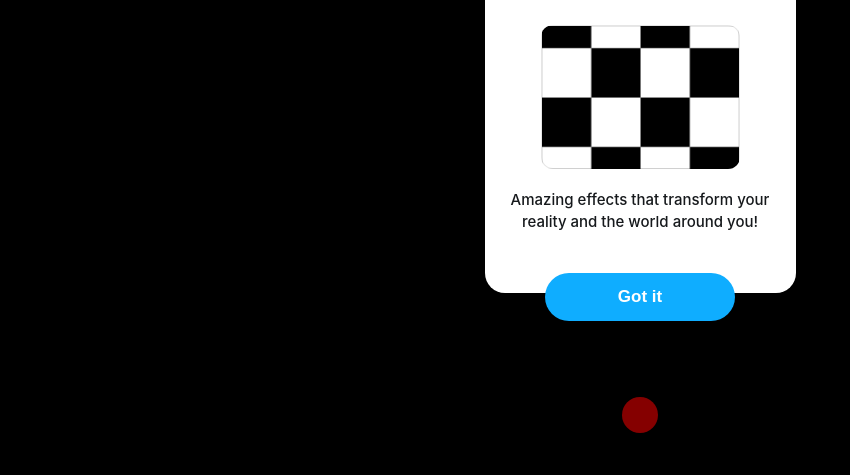
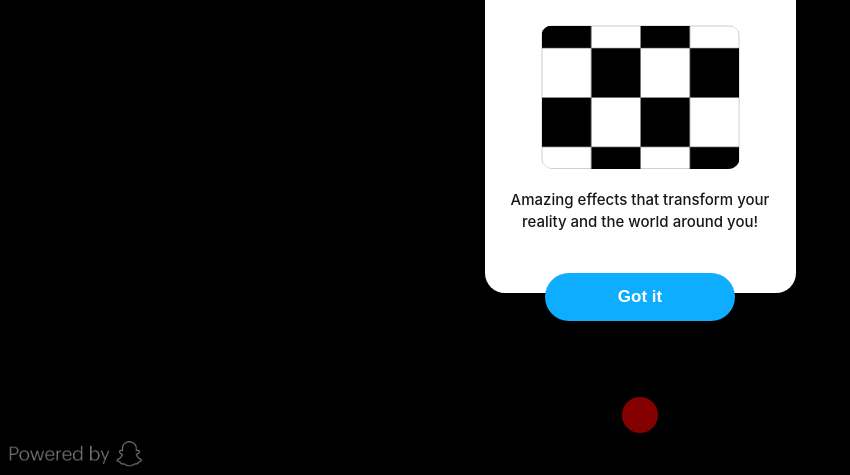
Before and after one commit to camiloxnova/camera-kit-demo, a website built with Vite: page index.html in a window 1280 px wide. Shown: the part 325-800 px from the top of the page, without its empty margins (0-850 px from the left). Built offline with nearby package versions, Linux system fonts and the light colour scheme.

Commit message:
watermark

```diff
--- a/index.html
+++ b/index.html
@@ -76,6 +76,7 @@
     </div>
     <canvas id="canvas"></canvas>
     <span id="flip"></span>
+    <img id="watermark" src="/powered-by-snapchat.png" alt="Powered by Snapchat" />
     <button id="record-btn" class="record-btn" aria-label="Start Recording">
       <svg id="record-icon" width="48" height="48" viewBox="0 0 48 48">
         <circle cx="24" cy="24" r="18" fill="red"/>
--- a/style.css
+++ b/style.css
@@ -312,3 +312,17 @@ html, body {
 .sheet-button:hover {
   background: #0391ce;
 }
+
+/* Watermark */
+#watermark {
+  position: fixed;
+  left: 8px;
+  bottom: 8px;
+  z-index: 1001;
+  width: 135px;
+  height: 26px;
+  pointer-events: none;
+  opacity: 0.85;
+  /* Escalado para reducir tamaño */
+  /* Puedes ajustar width/height si la imagen se ve distorsionada */
+}
```
Also changed, not shown: public/powered-by-snapchat.png (renamed from public/Powered Snapchat.png).
